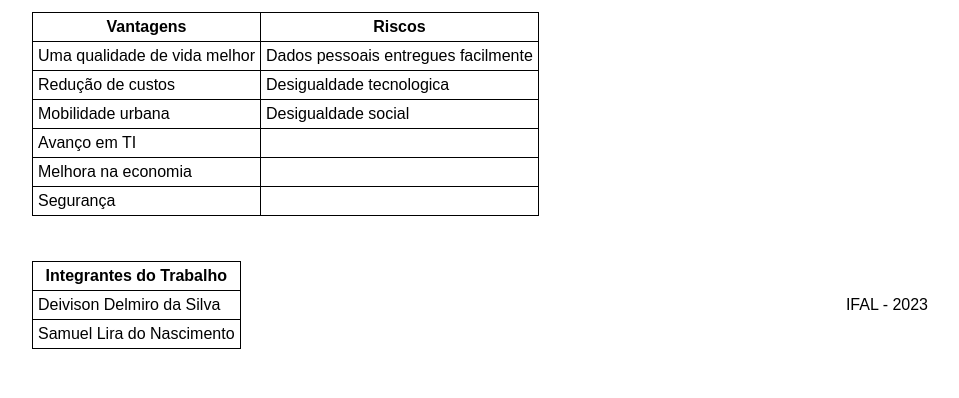
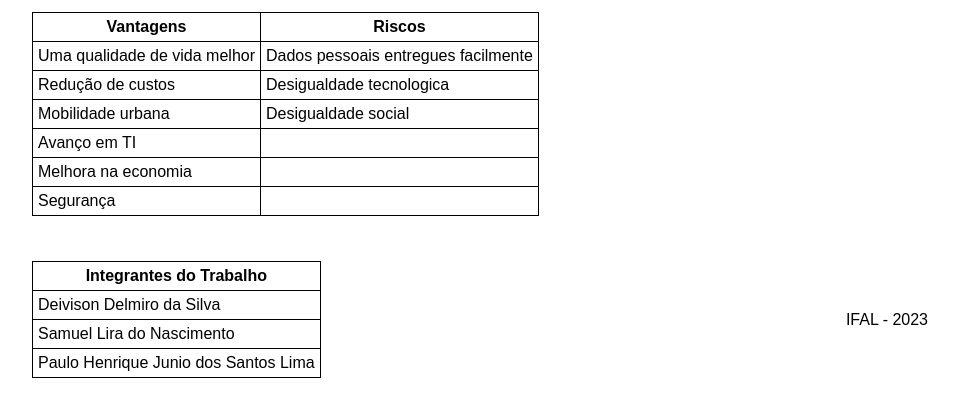
Before and after one commit to deivisonif/atividade_cidades_tecnologicas, a plain HTML site: page index.html in a window 1280 px wide. Shown: the part 713-1111 px from the top of the page, without its empty margins (160-1119 px from the left). Before the commit the page ends 1082 px from the top, so only its background shows below. Drawn offline with Linux system fonts and the light colour scheme.

Commit message:
Update index.html

```diff
--- a/index.html
+++ b/index.html
@@ -85,6 +85,9 @@
           <tr>
             <td>Samuel Lira do Nascimento</td>
           </tr>
+          <tr>
+            <td>Paulo Henrique Junio dos Santos Lima</td>
+          </tr>
         </tbody>
       </table>
       <p>IFAL - 2023</p>
```
